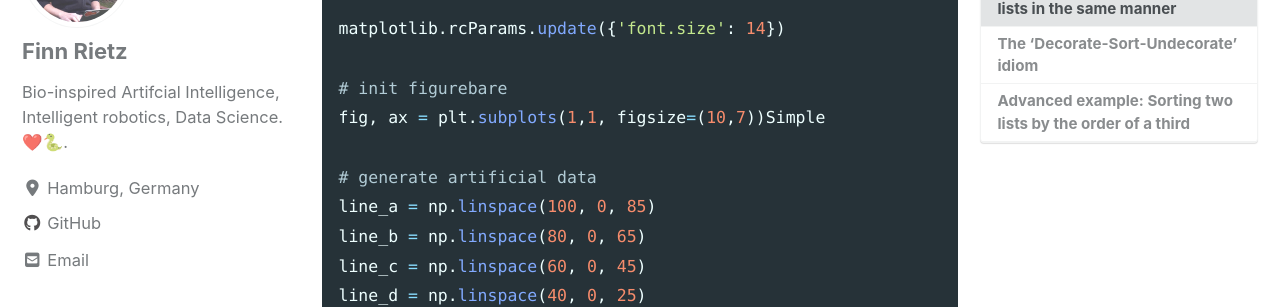
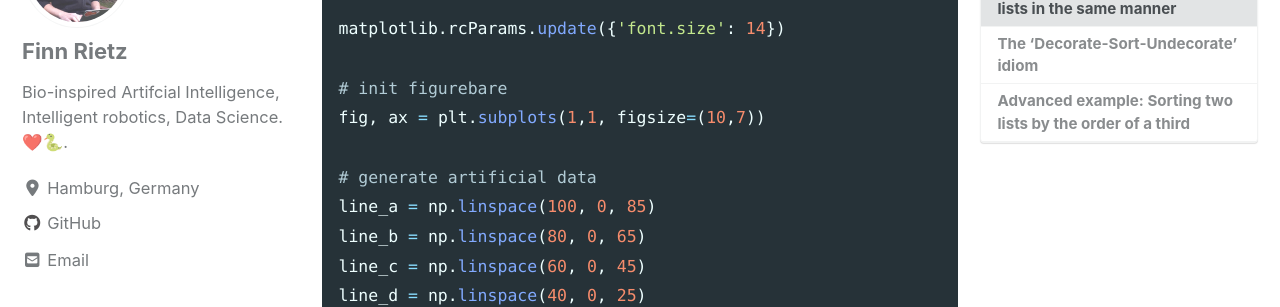
Before and after one commit to frietz58/frietz58.github.io, a Jekyll site: the page built from _posts/2019-12-9-advanced-list-sorting.markdown, in a window 1280 px wide and 900 px high, scrolled down 1264 px. Shown: the part 152-459 px from the top of the window. Built offline with Jekyll 4.4.1, drawn with Linux system fonts in a browser that asks for light colours; cached includes are drawn as plain includes; nearby versions of some CDN libraries.

Commit message:
Fix typo

```diff
--- a/_posts/2019-12-9-advanced-list-sorting.markdown
+++ b/_posts/2019-12-9-advanced-list-sorting.markdown
@@ -16,7 +16,7 @@ teaser: "Understand the 'Decorate-Sort-Undecorate' idiom for advanced sorting in
 
 <h2 id="motivation">Motivation and use case</h2>
 
-The other day, I found myself generating a complex performance graph using <a href="https://matplotlib.org/" target="_blank">matplotlib</a>. I wanted to rearrange the order of the item in the <a href="https://matplotlib.org/3.1.1/api/_as_gen/matplotlib.pyplot.legend.html" target="_blank">legend</a>. There are multiple ways we could tackle this problem: We could, for example, manipulate the order in which the items are plotted since this effects the order in which the legend data is generated. The, in my opinion, much more elegant way is to directly manipulate the order of the items in matplotlib's legend. Since the legend consists of two lists (<a href="https://matplotlib.org/3.1.1/api/legend_api.htSimpleml#matplotlib.legend.Legend" target="_blank">a list of handles and a list of labels</a>), I needed a solution for sorting **both** lists.
+The other day, I found myself generating a complex performance graph using <a href="https://matplotlib.org/" target="_blank">matplotlib</a>. I wanted to rearrange the order of the item in the <a href="https://matplotlib.org/3.1.1/api/_as_gen/matplotlib.pyplot.legend.html" target="_blank">legend</a>. There are multiple ways we could tackle this problem: We could, for example, manipulate the order in which the items are plotted since this effects the order in which the legend data is generated. The, in my opinion, much more elegant way is to directly manipulate the order of the items in matplotlib's legend. Since the legend consists of two lists (<a href="https://matplotlib.org/3.1.1/api/legend_api.html#matplotlib.legend.Legend" target="_blank">a list of handles and a list of labels</a>), I needed a solution for sorting **both** lists.
 
 <br>
 <h2 id="simple">Simple example: Sorting two lists in the same manner</h2>
@@ -32,7 +32,7 @@ import matplotlib
 matplotlib.rcParams.update({'font.size': 14})
 
 # init figurebare
-fig, ax = plt.subplots(1,1, figsize=(10,7))Simple
+fig, ax = plt.subplots(1,1, figsize=(10,7))
 
 # generate artificial data
 line_a = np.linspace(100, 0, 85)
```
